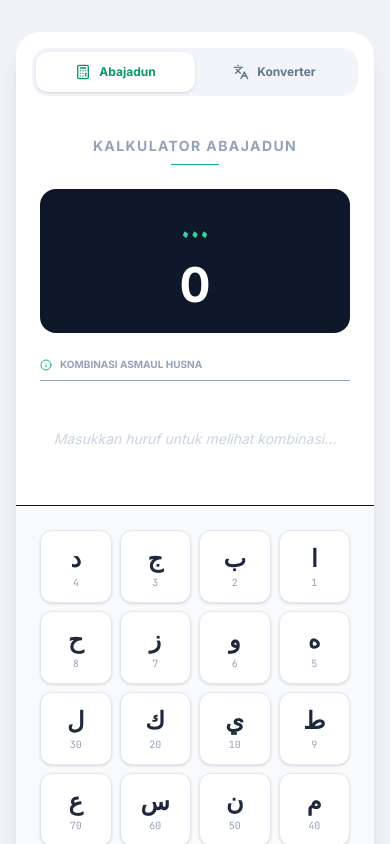
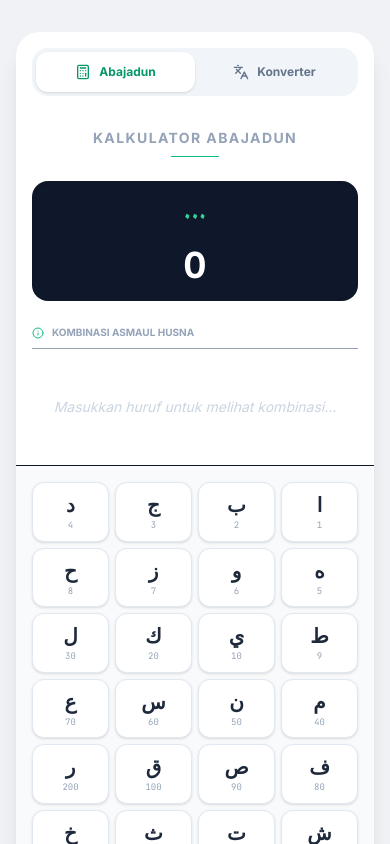
Before and after one commit to jiqiken-ai/Kalkulator-Abajadun-V2, a React (Vite) app: page / in a window 390 px wide. Shown: the top 844 px of the page. Built offline with nearby package versions, Linux system fonts and the light colour scheme.

Commit message:
Update AbajadunCalculator.tsx

```diff
--- a/src/components/AbajadunCalculator.tsx
+++ b/src/components/AbajadunCalculator.tsx
@@ -1,9 +1,8 @@
 import { useState, useMemo, useRef } from 'react';
 import html2canvas from 'html2canvas';
-import { Trash2, RotateCcw, Download, Info, Sparkles } from 'lucide-react';
+import { Trash2, RotateCcw, Download, Info } from 'lucide-react';
 import { motion, AnimatePresence } from 'motion/react';
 
-// Data internal agar mudah disalin dan menyertakan teks Arab
 const ABAJADUN_DATA = [
   { h: 'ا', v: 1 }, { h: 'ب', v: 2 }, { h: 'ج', v: 3 }, { h: 'د', v: 4 }, { h: 'ه', v: 5 }, { h: 'و', v: 6 }, { h: 'ز', v: 7 }, { h: 'ح', v: 8 }, { h: 'ط', v: 9 },
   { h: 'ي', v: 10 }, { h: 'ك', v: 20 }, { h: 'ل', v: 30 }, { h: 'م', v: 40 }, { h: 'ن', v: 50 }, { h: 'س', v: 60 }, { h: 'ع', v: 70 }, { h: 'ف', v: 80 }, { h: 'ص', v: 90 },
@@ -33,7 +32,7 @@ const ASMAUL_HUSNA = [
   { n: "Al-Alim", a: "العليم", v: 150, m: "Maha Mengetahui" },
   { n: "Al-Qabidh", a: "القابض", v: 903, m: "Maha Menyempitkan" },
   { n: "Al-Basit", a: "الباسط", v: 72, m: "Maha Melapangkan" },
-  { n: "Al-Khafidh", a: "الخafض", v: 1481, m: "Maha Merendahkan" },
+  { n: "Al-Khafidh", a: "الخافض", v: 1481, m: "Maha Merendahkan" },
   { n: "Ar-Rafi", a: "الرافع", v: 351, m: "Maha Meninggikan" },
   { n: "Al-Muizz", a: "المعز", v: 117, m: "Maha Memuliakan" },
   { n: "Al-Mudhill", a: "المذل", v: 770, m: "Maha Menghinakan" },
@@ -92,7 +91,7 @@ const ASMAUL_HUSNA = [
   { n: "Al-Mutaali", a: "المتعالي", v: 541, m: "Maha Tinggi" },
   { n: "Al-Barr", a: "البر", v: 202, m: "Maha Dermawan" },
   { n: "At-Tawwab", a: "التواب", v: 409, m: "Maha Penerima Tobat" },
-  { n: "Al-Muntaqim", a: "المنتقم", v: 680, m: "Maha Pemberi Balasan" },
+  { n: "Al-Muntaqim", a: "المنتقm", v: 680, m: "Maha Pemberi Balasan" },
   { n: "Al-Afuww", a: "العفو", v: 156, m: "Maha Pemaaf" },
   { n: "Ar-Rauf", a: "الرؤوف", v: 286, m: "Maha Pengasuh" },
   { n: "Malikul-Mulk", a: "مالك الملك", v: 212, m: "Maha Penguasa Kerajaan" },
@@ -124,35 +123,18 @@ export default function AbajadunCalculator() {
 
   const combinations = useMemo(() => {
     if (total === 0) return [];
-
     const findCombos = (target: number, list: typeof ASMAUL_HUSNA) => {
       const res: (typeof ASMAUL_HUSNA)[] = [];
-
-      // Single
       for (let i = 0; i < list.length; i++) {
         if (list[i].v === target) res.push([list[i]]);
       }
-
-      // Double
       for (let i = 0; i < list.length; i++) {
         for (let j = i + 1; j < list.length; j++) {
           if (list[i].v + list[j].v === target) res.push([list[i], list[j]]);
         }
       }
-
-      // Triple
-      for (let i = 0; i < list.length; i++) {
-        for (let j = i + 1; j < list.length; j++) {
-          for (let k = j + 1; k < list.length; k++) {
-            if (list[i].v + list[j].v + list[k].v === target) {
-              res.push([list[i], list[j], list[k]]);
-            }
-          }
-        }
-      }
       return res;
     };
-
     const result = findCombos(total, ASMAUL_HUSNA);
     return result.map(combo => [...combo].sort((a, b) => b.v - a.v)).slice(0, 3);
   }, [total]);
@@ -186,51 +168,43 @@ export default function AbajadunCalculator() {
 
   return (
     <div className="w-full">
-      <div ref={captureRef} className="p-6 bg-white">
+      <div ref={captureRef} className="p-4 sm:p-6 bg-white">
         <div className="text-center mb-6">
           <h1 className="text-sm font-bold uppercase tracking-widest text-slate-400">Kalkulator Abajadun</h1>
           <div className="h-px w-12 bg-emerald-500 mx-auto mt-2" />
         </div>
 
-        <div className="bg-slate-900 rounded-2xl p-6 text-center mb-6 shadow-inner">
-          <div className="text-3xl min-h-[40px] mb-2 font-arabic flex justify-center gap-1 flex-wrap text-emerald-400" dir="rtl">
+        <div className="bg-slate-900 rounded-2xl p-4 sm:p-6 text-center mb-6 shadow-inner">
+          <div className="text-2xl sm:text-3xl min-h-[40px] mb-2 font-arabic flex justify-center gap-1 flex-wrap text-emerald-400" dir="rtl">
             {currentInput.length > 0 ? currentInput.map((item, idx) => <span key={idx}>{item.h}</span>) : <span>...</span>}
           </div>
-          <div className="text-5xl font-bold text-white tabular-nums">{total}</div>
+          <div className="text-4xl sm:text-5xl font-bold text-white tabular-nums">{total}</div>
         </div>
 
         <div className="space-y-4">
           <div className="flex items-center gap-2 text-[10px] font-bold text-slate-400 uppercase border-b pb-2">
             <Info size={12} className="text-emerald-500" /> Kombinasi Asmaul Husna
           </div>
-
           <div className="space-y-4">
             <AnimatePresence mode="popLayout">
               {combinations.length > 0 ? (
                 combinations.map((combo, idx) => (
-                  <motion.div
-                    key={idx}
-                    initial={{ opacity: 0, y: 10 }}
-                    animate={{ opacity: 1, y: 0 }}
-                    className="bg-[#f8fafc] border-l-4 border-emerald-500 p-4 rounded-r-2xl shadow-sm"
-                  >
+                  <motion.div key={idx} initial={{ opacity: 0, y: 10 }} animate={{ opacity: 1, y: 0 }} className="bg-[#f8fafc] border-l-4 border-emerald-500 p-3 sm:p-4 rounded-r-2xl shadow-sm">
                     <div className="space-y-4">
                       {combo.map((item, i) => (
                         <div key={i} className="border-b border-slate-100 last:border-0 pb-3 last:pb-0">
                           <div className="flex justify-between items-start">
                             <div className="flex items-center gap-2">
-                              <span className="text-lg font-bold text-slate-800">{item.n}</span>
-                              <span className="text-lg font-arabic text-emerald-600">{item.a}</span>
+                              <span className="text-base sm:text-lg font-bold text-slate-800">{item.n}</span>
+                              <span className="text-base sm:text-lg font-arabic text-emerald-600">{item.a}</span>
                             </div>
-                            <span className="bg-emerald-50 text-emerald-600 px-2 py-1 rounded-lg font-mono font-bold text-sm">
-                              {item.v}
-                            </span>
+                            <span className="bg-emerald-50 text-emerald-600 px-2 py-1 rounded-lg font-mono font-bold text-xs sm:text-sm">{item.v}</span>
                           </div>
-                          <p className="text-xs italic text-slate-400 mt-1">{item.m}</p>
+                          <p className="text-[10px] sm:text-xs italic text-slate-400 mt-1">{item.m}</p>
                         </div>
                       ))}
                     </div>
-                    <div className="mt-4 pt-2 border-t border-dashed border-slate-200 text-[10px] font-mono font-bold text-slate-400 uppercase tracking-wider">
+                    <div className="mt-4 pt-2 border-t border-dashed border-slate-200 text-[9px] sm:text-[10px] font-mono font-bold text-slate-400 uppercase tracking-wider">
                       HISAB: {combo.map(x => x.v).join(' + ')} = {total}
                     </div>
                   </motion.div>
@@ -245,12 +219,12 @@ export default function AbajadunCalculator() {
         </div>
       </div>
 
-      <div className="p-6 bg-slate-50 border-t">
-        <div className="grid grid-cols-4 gap-2 mb-6" dir="rtl">
+      <div className="p-4 sm:p-6 bg-slate-50 border-t">
+        <div className="grid grid-cols-4 gap-1.5 sm:gap-2 mb-6" dir="rtl">
           {ABAJADUN_DATA.map((item, idx) => (
-            <button key={idx} onClick={() => handleAddChar(item)} className="bg-white border border-slate-200 p-3 rounded-xl hover:border-emerald-500 hover:bg-emerald-50 transition-all shadow-sm active:scale-95">
-              <span className="text-2xl font-bold text-slate-800">{item.h}</span>
-              <span className="block text-[10px] text-slate-400 font-mono">{item.v}</span>
+            <button key={idx} onClick={() => handleAddChar(item)} className="bg-white border border-slate-200 p-2 sm:p-3 rounded-xl hover:border-emerald-500 hover:bg-emerald-50 transition-all shadow-sm active:scale-95">
+              <span className="text-xl sm:text-2xl font-bold text-slate-800">{item.h}</span>
+              <span className="block text-[9px] sm:text-[10px] text-slate-400 font-mono">{item.v}</span>
             </button>
           ))}
         </div>
```
